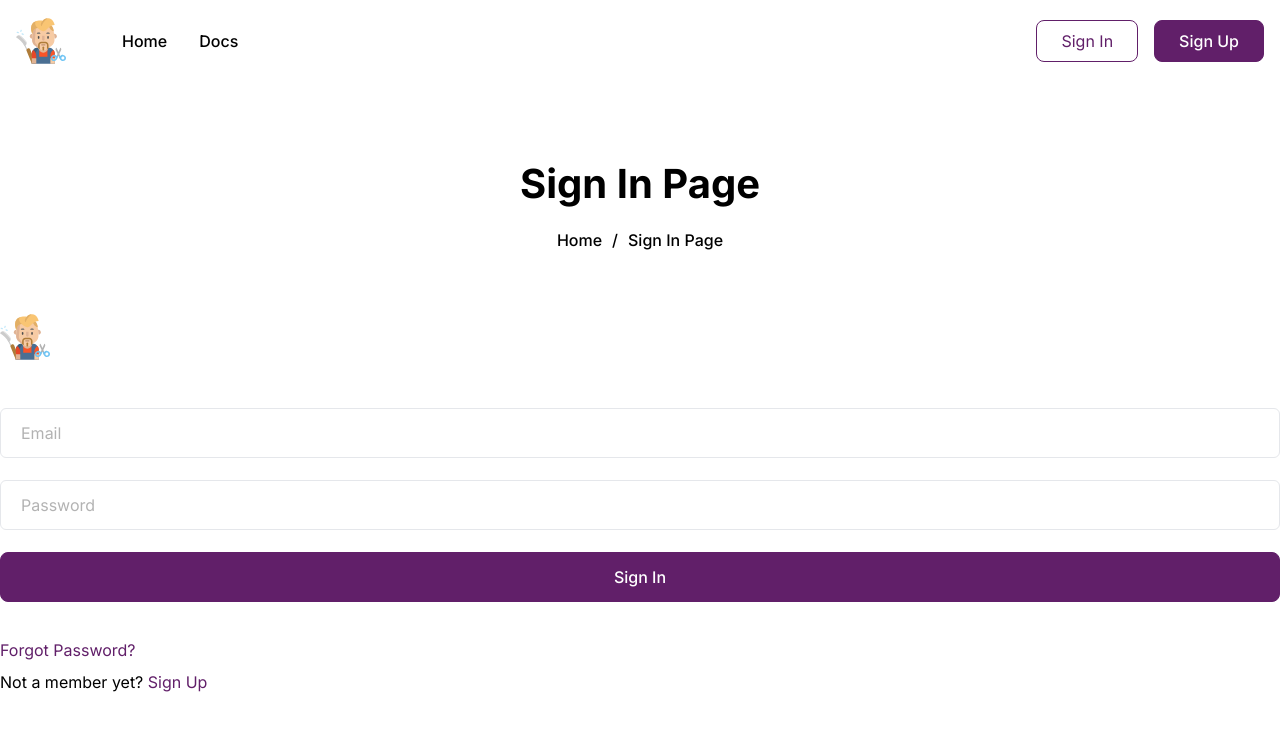
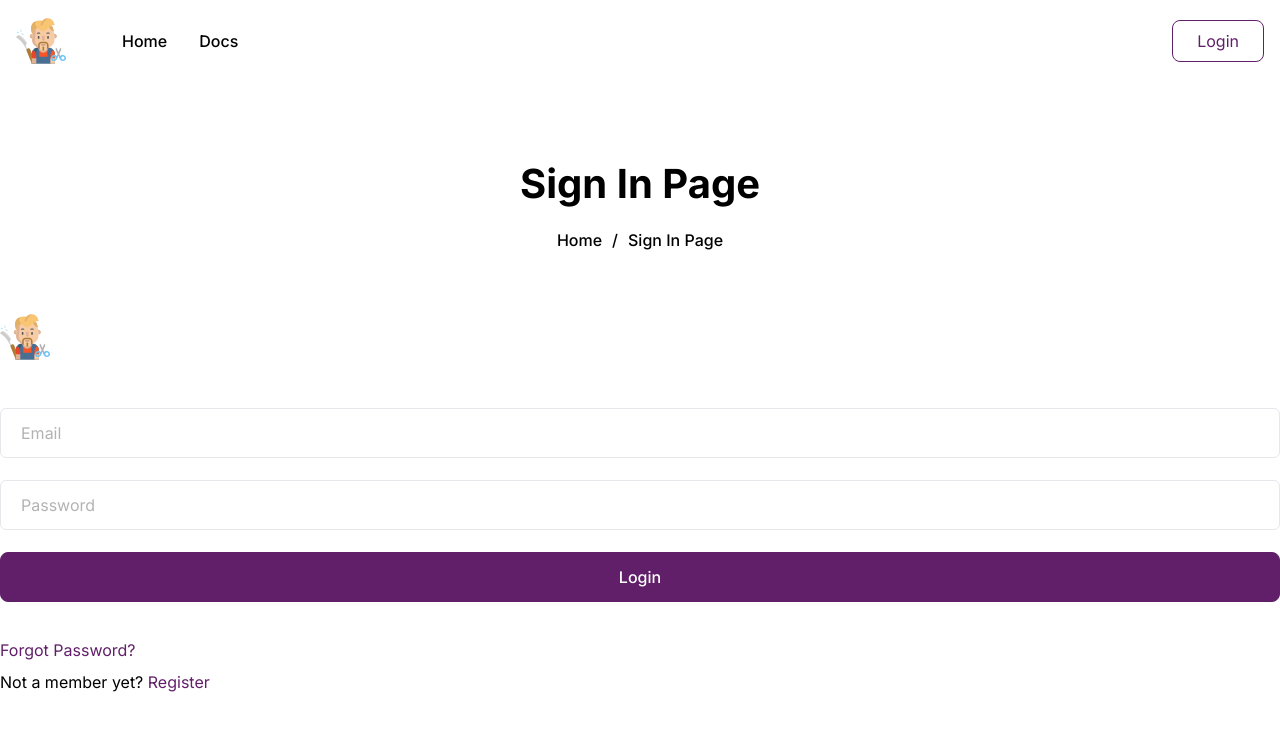
Before and after one commit to Millenmark/booking-app-client, a Next.js app in the folder apps/customer/: page /signin in a window 1280 px wide. Shown: the top 730 px of the page. Built offline with nearby package versions, Linux system fonts and the light colour scheme.

Commit message:
fix: login and register modal

```diff
--- a/apps/customer/src/app/components/Auth/SignIn/index.tsx
+++ b/apps/customer/src/app/components/Auth/SignIn/index.tsx
@@ -7,9 +7,11 @@ import toast from "react-hot-toast";
 // import SocialSignIn from "../SocialSignIn";
 import Logo from "@/app/components/Layout/Header/Logo";
 import Loader from "@/app/components/Common/Loader";
+import { useGeneralContext } from "@/hooks/GeneralHook";
 
 const Signin = () => {
   const router = useRouter();
+  const { setIsRegisterOpen, setIsLogInOpen } = useGeneralContext();
 
   const [loginData, setLoginData] = useState({
     email: "",
@@ -75,7 +77,7 @@ const Signin = () => {
             type="submit"
             className="bg-primary w-full py-3 rounded-lg text-18 font-medium border text-white border-primary hover:text-primary hover:bg-transparent hover:cursor-pointer transition duration-300 ease-in-out"
           >
-            Sign In {loading && <Loader />}
+            Login {loading && <Loader />}
           </button>
         </div>
       </form>
@@ -88,9 +90,15 @@ const Signin = () => {
       </Link>
       <p className="text-body-secondary text-black text-base">
         Not a member yet?{" "}
-        <Link href="/" className="text-primary hover:underline">
-          Sign Up
-        </Link>
+        <button
+          onClick={() => {
+            setIsRegisterOpen(true);
+            setIsLogInOpen(false);
+          }}
+          className="text-primary hover:underline"
+        >
+          Register
+        </button>
       </p>
     </>
   );
--- a/apps/customer/src/app/components/Auth/SignUp/index.tsx
+++ b/apps/customer/src/app/components/Auth/SignUp/index.tsx
@@ -6,8 +6,10 @@ import toast from "react-hot-toast";
 import Logo from "@/app/components/Layout/Header/Logo";
 import { useState, FormEvent } from "react";
 import Loader from "@/app/components/Common/Loader";
+import { useGeneralContext } from "@/hooks/GeneralHook";
 const SignUp = () => {
   const router = useRouter();
+  const { setIsLogInOpen, setIsRegisterOpen } = useGeneralContext();
   const [loading, setLoading] = useState(false);
 
   const handleSubmit = (e: FormEvent<HTMLFormElement>) => {
@@ -76,16 +78,22 @@ const SignUp = () => {
             type="submit"
             className="flex w-full items-center text-18 font-medium justify-center rounded-md  text-white bg-primary px-5 py-3 text-darkmode transition duration-300 ease-in-out hover:bg-transparent hover:text-primary border-primary border hover:cursor-pointer"
           >
-            Sign Up {loading && <Loader />}
+            Register {loading && <Loader />}
           </button>
         </div>
       </form>
 
       <p className="text-body-secondary text-black text-base">
         Already have an account?
-        <Link href="/" className="pl-2 text-primary hover:underline">
-          Sign In
-        </Link>
+        <button
+          onClick={() => {
+            setIsLogInOpen(true);
+            setIsRegisterOpen(false);
+          }}
+          className="pl-2 text-primary hover:underline"
+        >
+          Login
+        </button>
       </p>
     </>
   );
--- a/apps/customer/src/app/components/Layout/Header/index.tsx
+++ b/apps/customer/src/app/components/Layout/Header/index.tsx
@@ -8,14 +8,16 @@ import Signin from "@/app/components/Auth/SignIn";
 import SignUp from "@/app/components/Auth/SignUp";
 import { Icon } from "@iconify/react/dist/iconify.js";
 import { HeaderItem } from "@/app/types/menu";
+import { useGeneralContext } from "@/hooks/GeneralHook";
 
 const Header: React.FC = () => {
   const [headerData, setHeaderData] = useState<HeaderItem[]>([]);
 
   const [navbarOpen, setNavbarOpen] = useState(false);
   const [sticky, setSticky] = useState(false);
-  const [isSignInOpen, setIsSignInOpen] = useState(false);
-  const [isSignUpOpen, setIsSignUpOpen] = useState(false);
+
+  const { isLoginOpen, setIsLogInOpen, isRegisterOpen, setIsRegisterOpen } =
+    useGeneralContext();
 
   const navbarRef = useRef<HTMLDivElement>(null);
   const signInRef = useRef<HTMLDivElement>(null);
@@ -46,13 +48,13 @@ const Header: React.FC = () => {
         signInRef.current &&
         !signInRef.current.contains(event.target as Node)
       ) {
-        setIsSignInOpen(false);
+        setIsLogInOpen(false);
       }
       if (
         signUpRef.current &&
         !signUpRef.current.contains(event.target as Node)
       ) {
-        setIsSignUpOpen(false);
+        setIsRegisterOpen(false);
       }
       if (
         mobileMenuRef.current &&
@@ -75,12 +77,12 @@ const Header: React.FC = () => {
   }, [handleScroll, handleClickOutside]);
 
   useEffect(() => {
-    if (isSignInOpen || isSignUpOpen || navbarOpen) {
+    if (isLoginOpen || isRegisterOpen || navbarOpen) {
       document.body.style.overflow = "hidden";
     } else {
       document.body.style.overflow = "";
     }
-  }, [isSignInOpen, isSignUpOpen, navbarOpen]);
+  }, [isLoginOpen, isRegisterOpen, navbarOpen]);
 
   return (
     <header
@@ -100,19 +102,19 @@ const Header: React.FC = () => {
             <button
               className="hidden lg:block bg-transparent text-primary border hover:bg-primary border-primary hover:text-white duration-300 px-6 py-2 rounded-lg hover:cursor-pointer"
               onClick={() => {
-                setIsSignInOpen(true);
+                setIsLogInOpen(true);
               }}
             >
-              Sign In
+              Login
             </button>
-            {isSignInOpen && (
+            {isLoginOpen && (
               <div className="fixed top-0 left-0 w-full h-full bg-black/50 flex items-center justify-center z-50">
                 <div
                   ref={signInRef}
                   className="relative mx-auto w-full max-w-md overflow-hidden rounded-lg px-8 pt-14 pb-8 text-center bg-dark_grey/90 backdrop-blur-md bg-white"
                 >
                   <button
-                    onClick={() => setIsSignInOpen(false)}
+                    onClick={() => setIsLogInOpen(false)}
                     className="absolute top-0 right-0 mr-8 mt-8 dark:invert"
                     aria-label="Close Sign In Modal"
                   >
@@ -127,22 +129,15 @@ const Header: React.FC = () => {
                 </div>
               </div>
             )}
-            <button
-              className="hidden lg:block bg-primary text-white text-base font-medium hover:bg-transparent duration-300 hover:text-primary border border-primary px-6 py-2 rounded-lg hover:cursor-pointer"
-              onClick={() => {
-                setIsSignUpOpen(true);
-              }}
-            >
-              Sign Up
-            </button>
-            {isSignUpOpen && (
+
+            {isRegisterOpen && (
               <div className="fixed top-0 left-0 w-full h-full bg-black/50 flex items-center justify-center z-50">
                 <div
                   ref={signUpRef}
                   className="relative mx-auto bg-white w-full max-w-md overflow-hidden rounded-lg bg-dark_grey/90 backdrop-blur-md px-8 pt-14 pb-8 text-center"
                 >
                   <button
-                    onClick={() => setIsSignUpOpen(false)}
+                    onClick={() => setIsRegisterOpen(false)}
                     className="absolute top-0 right-0 mr-8 mt-8 dark:invert"
                     aria-label="Close Sign Up Modal"
                   >
@@ -202,7 +197,7 @@ const Header: React.FC = () => {
               <button
                 className="bg-primary text-white px-4 py-2 rounded-lg border  border-primary hover:text-primary hover:bg-transparent hover:cursor-pointer transition duration-300 ease-in-out"
                 onClick={() => {
-                  setIsSignInOpen(true);
+                  setIsLogInOpen(true);
                   setNavbarOpen(false);
                 }}
               >
@@ -211,7 +206,7 @@ const Header: React.FC = () => {
               <button
                 className="bg-primary text-white px-4 py-2 rounded-lg border  border-primary hover:text-primary hover:bg-transparent hover:cursor-pointer transition duration-300 ease-in-out"
                 onClick={() => {
-                  setIsSignUpOpen(true);
+                  setIsRegisterOpen(true);
                   setNavbarOpen(false);
                 }}
               >
--- a/apps/customer/src/app/layout.tsx
+++ b/apps/customer/src/app/layout.tsx
@@ -3,6 +3,7 @@ import "./globals.css";
 import Header from "@/app/components/Layout/Header";
 import ScrollToTop from "@/app/components/ScrollToTop";
 import Aoscompo from "@/utils/aos";
+import { GeneralProvider } from "@/context/GeneralContext";
 const font = Inter({ subsets: ["latin"] });
 
 export default function RootLayout({
@@ -13,11 +14,13 @@ export default function RootLayout({
   return (
     <html lang="en" suppressHydrationWarning>
       <body className={`${font.className}`}>
-        <Aoscompo>
-          <Header />
-          {children}
-        </Aoscompo>
-        <ScrollToTop />
+        <GeneralProvider>
+          <Aoscompo>
+            <Header />
+            {children}
+          </Aoscompo>
+          <ScrollToTop />
+        </GeneralProvider>
       </body>
     </html>
   );
--- a/apps/customer/src/context/GeneralContext.tsx
+++ b/apps/customer/src/context/GeneralContext.tsx
@@ -3,10 +3,10 @@
 import { createContext, useState, ReactNode, useEffect } from "react";
 
 type GeneralContextValue = {
-  isSignInOpen: boolean;
-  isSignUpOpen: boolean;
-  setIsSignInOpen: React.Dispatch<React.SetStateAction<boolean>>;
-  setIsSignUpOpen: React.Dispatch<React.SetStateAction<boolean>>;
+  isLoginOpen: boolean;
+  isRegisterOpen: boolean;
+  setIsLogInOpen: React.Dispatch<React.SetStateAction<boolean>>;
+  setIsRegisterOpen: React.Dispatch<React.SetStateAction<boolean>>;
 };
 
 export const GeneralContext = createContext<GeneralContextValue | undefined>(
@@ -14,12 +14,12 @@ export const GeneralContext = createContext<GeneralContextValue | undefined>(
 );
 
 export const GeneralProvider = ({ children }: { children: ReactNode }) => {
-  const [isSignInOpen, setIsSignInOpen] = useState(false);
-  const [isSignUpOpen, setIsSignUpOpen] = useState(false);
+  const [isLoginOpen, setIsLogInOpen] = useState(false);
+  const [isRegisterOpen, setIsRegisterOpen] = useState(false);
 
   return (
     <GeneralContext.Provider
-      value={{ isSignInOpen, isSignUpOpen, setIsSignInOpen, setIsSignUpOpen }}
+      value={{ isLoginOpen, isRegisterOpen, setIsLogInOpen, setIsRegisterOpen }}
     >
       {children}
     </GeneralContext.Provider>
```
